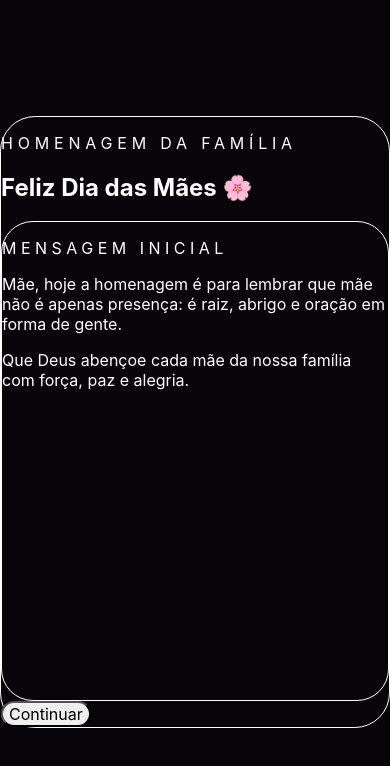
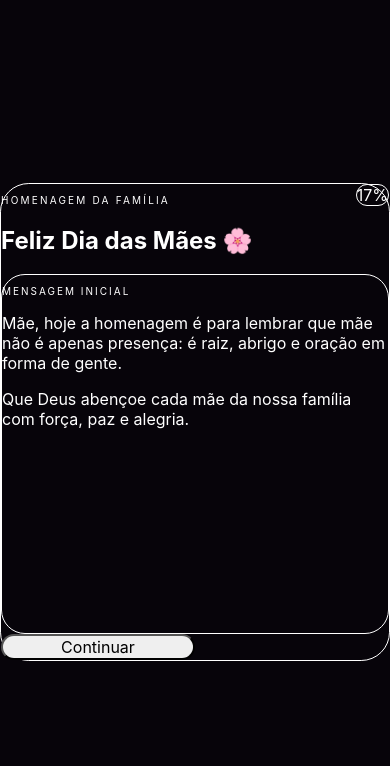
Before and after one commit to thiagodouglas19t-lang/Criando-o-inevit-vel, a React (Vite) app: page / in a window 390 px wide. Both pictures are taken after a click on the button "Abrir homenagem 🎁". Shown: the top 766 px of the page. Built offline with nearby package versions, Linux system fonts and the light colour scheme.

Commit message:
Improve mobile layout and quiz screen

```diff
--- a/src/App.tsx
+++ b/src/App.tsx
@@ -31,7 +31,7 @@ const quiz = [
   { question: 'Na filosofia da família, mãe é...', options: ['Raiz', 'Casa', 'Cuidado', 'Tudo isso junto'], answer: 'Tudo isso junto: raiz, casa e cuidado.' },
 ]
 
-function TypeText({ text, speed = 22 }: { text: string; speed?: number }) {
+function TypeText({ text, speed = 18 }: { text: string; speed?: number }) {
   const [current, setCurrent] = useState('')
 
   useEffect(() => {
@@ -67,47 +67,47 @@ export default function App() {
   }
 
   return (
-    <main className="min-h-screen overflow-hidden bg-[#07040a] text-white">
+    <main className="min-h-screen overflow-x-hidden bg-[#07040a] text-white">
       <div className="fixed inset-0 bg-[radial-gradient(circle_at_top_left,rgba(251,207,232,0.30),transparent_32%),radial-gradient(circle_at_bottom_right,rgba(168,85,247,0.28),transparent_36%),linear-gradient(135deg,#120715,#07040a_55%,#140818)]" />
       <div className="pointer-events-none fixed inset-0 opacity-25 [background-image:linear-gradient(rgba(255,255,255,.07)_1px,transparent_1px),linear-gradient(90deg,rgba(255,255,255,.07)_1px,transparent_1px)] [background-size:42px_42px]" />
       <div className="pointer-events-none fixed inset-0 overflow-hidden">
-        {Array.from({ length: 22 }).map((_, i) => (
+        {Array.from({ length: 18 }).map((_, i) => (
           <span key={i} className="heart" style={{ left: `${(i * 11) % 100}%`, animationDelay: `${i * 0.55}s`, animationDuration: `${8 + (i % 6)}s` }}>{i % 3 === 0 ? '🙏' : '❤️'}</span>
         ))}
       </div>
 
-      <section className="relative mx-auto flex min-h-screen max-w-6xl items-center px-5 py-8">
+      <section className="relative mx-auto flex min-h-screen w-full max-w-6xl items-center px-4 py-5 sm:px-5 sm:py-8">
         {!opened ? (
-          <div className="card-shine w-full rounded-[2.2rem] border border-white/15 bg-white/10 p-6 shadow-2xl shadow-pink-950/40 backdrop-blur-xl md:p-10">
-            <p className="text-xs font-black uppercase tracking-[0.35em] text-pink-200">Presente digital para as mães da família</p>
-            <h1 className="glow-text mt-5 text-5xl font-black leading-none md:text-8xl">Amor em Código</h1>
-            <p className="mt-5 max-w-3xl text-lg text-pink-50/85 md:text-2xl">Uma homenagem com carinho, fé, brincadeira e gratidão para todas as mulheres que cuidam, ensinam e mantêm a família de pé.</p>
+          <div className="card-shine w-full rounded-[1.8rem] border border-white/15 bg-white/10 p-5 shadow-2xl shadow-pink-950/40 backdrop-blur-xl sm:rounded-[2.2rem] sm:p-8 md:p-10">
+            <p className="text-[10px] font-black uppercase tracking-[0.22em] text-pink-200 sm:text-xs sm:tracking-[0.35em]">Presente digital para as mães da família</p>
+            <h1 className="glow-text mt-4 text-4xl font-black leading-none sm:text-6xl md:text-8xl">Amor em Código</h1>
+            <p className="mt-5 max-w-3xl text-base leading-relaxed text-pink-50/85 sm:text-lg md:text-2xl">Uma homenagem com carinho, fé, brincadeira e gratidão para todas as mulheres que cuidam, ensinam e mantêm a família de pé.</p>
             <div className="mt-6 flex flex-wrap gap-2">
-              {familyMothers.map((item) => <button key={item} onClick={() => setPerson(item)} className={`rounded-full border px-4 py-2 font-bold ${person === item ? 'border-pink-200 bg-pink-200 text-pink-950' : 'border-white/15 bg-black/25 text-white'}`}>{item}</button>)}
+              {familyMothers.map((item) => <button key={item} onClick={() => setPerson(item)} className={`rounded-full border px-4 py-2 text-sm font-bold sm:text-base ${person === item ? 'border-pink-200 bg-pink-200 text-pink-950' : 'border-white/15 bg-black/25 text-white'}`}>{item}</button>)}
             </div>
-            <button onClick={() => setOpened(true)} className="mt-8 rounded-full bg-white px-7 py-4 font-black text-pink-700 shadow-xl shadow-pink-950/30 transition hover:scale-105 active:scale-95">Abrir homenagem 🎁</button>
+            <button onClick={() => setOpened(true)} className="mt-8 w-full rounded-full bg-white px-7 py-4 font-black text-pink-700 shadow-xl shadow-pink-950/30 transition active:scale-95 sm:w-auto sm:hover:scale-105">Abrir homenagem 🎁</button>
           </div>
         ) : (
-          <div className="w-full rounded-[2.2rem] border border-white/15 bg-black/35 p-5 shadow-2xl shadow-pink-950/40 backdrop-blur-xl md:p-8">
-            <div className="mb-6 flex items-center justify-between gap-4">
-              <div><p className="text-xs font-black uppercase tracking-[0.3em] text-pink-200">Homenagem da família</p><h2 className="mt-2 text-2xl font-black md:text-5xl">Feliz Dia das Mães 🌸</h2></div>
-              <div className="hidden rounded-full border border-pink-200/30 px-4 py-2 text-sm text-pink-100 md:block">{progress}% carinho</div>
+          <div className="w-full rounded-[1.8rem] border border-white/15 bg-black/35 p-4 shadow-2xl shadow-pink-950/40 backdrop-blur-xl sm:rounded-[2.2rem] sm:p-6 md:p-8">
+            <div className="mb-5 flex items-start justify-between gap-4">
+              <div><p className="text-[10px] font-black uppercase tracking-[0.22em] text-pink-200 sm:text-xs sm:tracking-[0.3em]">Homenagem da família</p><h2 className="mt-2 text-2xl font-black sm:text-3xl md:text-5xl">Feliz Dia das Mães 🌸</h2></div>
+              <div className="rounded-full border border-pink-200/30 px-3 py-2 text-xs text-pink-100 sm:text-sm">{progress}%</div>
             </div>
-            <div className="mb-6 h-2 overflow-hidden rounded-full bg-white/10"><div className="h-full rounded-full bg-gradient-to-r from-pink-200 to-fuchsia-300 transition-all duration-500" style={{ width: `${progress}%` }} /></div>
+            <div className="mb-5 h-2 overflow-hidden rounded-full bg-white/10"><div className="h-full rounded-full bg-gradient-to-r from-pink-200 to-fuchsia-300 transition-all duration-500" style={{ width: `${progress}%` }} /></div>
 
-            {step === 0 && <Panel title="Mensagem inicial"><p className="text-xl leading-relaxed text-white/90 md:text-3xl"><TypeText text={`${person}, hoje a homenagem é para lembrar que mãe não é apenas presença: é raiz, abrigo e oração em forma de gente.`} /></p><p className="mt-5 text-pink-100/80">Que Deus abençoe cada mãe da nossa família com força, paz e alegria.</p></Panel>}
+            {step === 0 && <Panel title="Mensagem inicial"><p className="text-lg leading-relaxed text-white/90 sm:text-2xl md:text-3xl"><TypeText text={`${person}, hoje a homenagem é para lembrar que mãe não é apenas presença: é raiz, abrigo e oração em forma de gente.`} /></p><p className="mt-5 text-base text-pink-100/80 sm:text-lg">Que Deus abençoe cada mãe da nossa família com força, paz e alegria.</p></Panel>}
 
-            {step === 1 && <Panel title="Análise da família"><div className="grid gap-3 md:grid-cols-2">{qualities.map((item) => <div key={item.label} className="rounded-2xl border border-white/10 bg-white/10 p-4 shadow-lg shadow-pink-950/10"><p className="text-sm text-pink-100/70">✔ {item.label}</p><strong className="text-2xl text-white">{item.value}</strong></div>)}</div></Panel>}
+            {step === 1 && <Panel title="Análise da família"><div className="grid gap-3 sm:grid-cols-2">{qualities.map((item) => <div key={item.label} className="rounded-2xl border border-white/10 bg-white/10 p-4 shadow-lg shadow-pink-950/10"><p className="text-sm text-pink-100/70">✔ {item.label}</p><strong className="text-xl text-white sm:text-2xl">{item.value}</strong></div>)}</div></Panel>}
 
-            {step === 2 && <Panel title="Palavra de fé"><p className="text-xl leading-relaxed text-white/90 md:text-3xl">“Honra teu pai e tua mãe.”</p><p className="mt-3 text-pink-100/80">Êxodo 20:12</p><div className="mt-6 rounded-3xl border border-pink-200/30 bg-black/30 p-5 text-xl text-pink-50 md:text-2xl">{blessing}</div><button onClick={nextBlessing} className="mt-5 rounded-full bg-pink-300 px-5 py-3 font-black text-pink-950">Sortear outra bênção 🙏</button></Panel>}
+            {step === 2 && <Panel title="Palavra de fé"><p className="text-2xl leading-relaxed text-white/90 sm:text-3xl md:text-4xl">“Honra teu pai e tua mãe.”</p><p className="mt-3 text-pink-100/80">Êxodo 20:12</p><div className="mt-6 rounded-3xl border border-pink-200/30 bg-black/30 p-5 text-lg text-pink-50 sm:text-2xl">{blessing}</div><button onClick={nextBlessing} className="mt-5 w-full rounded-full bg-pink-300 px-5 py-3 font-black text-pink-950 sm:w-auto">Sortear outra bênção 🙏</button></Panel>}
 
-            {step === 3 && <Panel title="Brincadeira rápida"><p className="mb-5 text-xl text-white/90 md:text-2xl">{currentQuiz.question}</p><div className="grid gap-3 md:grid-cols-2">{currentQuiz.options.map((option) => <button key={option} onClick={() => setQuizAnswer(currentQuiz.answer)} className="rounded-3xl border border-white/10 bg-white/10 p-4 text-left text-lg transition hover:scale-[1.02]">{option}</button>)}</div>{quizAnswer && <div className="mt-5 rounded-3xl bg-white p-5 text-xl font-black text-pink-700">{quizAnswer}</div>}<button onClick={() => { setQuizAnswer(''); setQuizIndex((quizIndex + 1) % quiz.length) }} className="mt-5 rounded-full border border-white/15 px-5 py-3 font-bold text-white/80">Próxima pergunta</button></Panel>}
+            {step === 3 && <Panel title="Brincadeira rápida"><p className="mb-5 text-lg font-bold leading-relaxed text-white/90 sm:text-2xl">{currentQuiz.question}</p><div className="grid gap-3 sm:grid-cols-2">{currentQuiz.options.map((option) => <button key={option} onClick={() => setQuizAnswer(currentQuiz.answer)} className="rounded-2xl border border-pink-200/20 bg-white/10 p-4 text-left text-base font-bold text-white shadow-lg shadow-pink-950/10 transition active:scale-[0.98] sm:rounded-3xl sm:text-lg sm:hover:scale-[1.02]">{option}</button>)}</div>{quizAnswer && <div className="mt-5 rounded-3xl bg-white p-5 text-lg font-black text-pink-700 shadow-xl sm:text-xl">{quizAnswer}</div>}<button onClick={() => { setQuizAnswer(''); setQuizIndex((quizIndex + 1) % quiz.length) }} className="mt-5 w-full rounded-full border border-white/15 px-5 py-3 font-bold text-white/80 sm:w-auto">Próxima pergunta</button></Panel>}
 
-            {step === 4 && <Panel title="Cartas para o coração"><p className="mb-5 text-lg text-white/80">Escolha uma carta para receber uma mensagem:</p><div className="grid gap-3 md:grid-cols-4">{cards.map((card) => <button key={card.title} onClick={() => setSelected(card)} className={`rounded-3xl border p-5 text-left transition hover:scale-[1.02] active:scale-95 ${selected.title === card.title ? 'border-pink-200 bg-pink-200 text-pink-950' : 'border-white/10 bg-white/10 text-white'}`}><div className="text-3xl">{card.icon}</div><strong className="mt-3 block text-2xl">{card.title}</strong><p className="mt-2 text-sm opacity-80">Toque para revelar</p></button>)}</div><div className="mt-5 rounded-3xl border border-pink-200/30 bg-black/30 p-5 text-xl text-pink-50 md:text-2xl">{selected.text}</div></Panel>}
+            {step === 4 && <Panel title="Cartas para o coração"><p className="mb-5 text-base text-white/80 sm:text-lg">Escolha uma carta para receber uma mensagem:</p><div className="grid grid-cols-2 gap-3 md:grid-cols-4">{cards.map((card) => <button key={card.title} onClick={() => setSelected(card)} className={`rounded-2xl border p-4 text-left transition active:scale-95 sm:rounded-3xl sm:p-5 ${selected.title === card.title ? 'border-pink-200 bg-pink-200 text-pink-950' : 'border-white/10 bg-white/10 text-white'}`}><div className="text-2xl sm:text-3xl">{card.icon}</div><strong className="mt-2 block text-lg sm:text-2xl">{card.title}</strong><p className="mt-1 text-xs opacity-80 sm:text-sm">Toque para revelar</p></button>)}</div><div className="mt-5 rounded-3xl border border-pink-200/30 bg-black/30 p-5 text-lg text-pink-50 sm:text-2xl">{selected.text}</div></Panel>}
 
-            {step === 5 && <Panel title="Mensagem final"><p className="text-xl leading-relaxed text-white/90 md:text-3xl">Para todas as mães da nossa família: que Deus recompense cada cuidado silencioso, cada oração feita no secreto e cada gesto de amor que sustentou a nossa casa.</p><p className="mt-6 text-lg text-pink-100/90 md:text-2xl">O tempo passa, a família cresce, as fases mudam. Mas o amor de mãe continua sendo um dos jeitos mais bonitos de Deus ensinar cuidado.</p><div className="mt-7 rounded-3xl bg-white p-5 text-center text-2xl font-black text-pink-700 md:text-4xl">Feliz Dia das Mães ❤️</div></Panel>}
+            {step === 5 && <Panel title="Mensagem final"><p className="text-lg leading-relaxed text-white/90 sm:text-2xl md:text-3xl">Para todas as mães da nossa família: que Deus recompense cada cuidado silencioso, cada oração feita no secreto e cada gesto de amor que sustentou a nossa casa.</p><p className="mt-6 text-base text-pink-100/90 sm:text-2xl">O tempo passa, a família cresce, as fases mudam. Mas o amor de mãe continua sendo um dos jeitos mais bonitos de Deus ensinar cuidado.</p><div className="mt-7 rounded-3xl bg-white p-5 text-center text-2xl font-black text-pink-700 md:text-4xl">Feliz Dia das Mães ❤️</div></Panel>}
 
-            <div className="mt-6 flex flex-wrap gap-3">{step > 0 && <button onClick={() => setStep(step - 1)} className="rounded-full border border-white/15 px-5 py-3 font-bold text-white/80">Voltar</button>}<button onClick={() => setStep(Math.min(totalSteps - 1, step + 1))} className="rounded-full bg-pink-300 px-6 py-3 font-black text-pink-950 transition hover:scale-105 active:scale-95">{step === totalSteps - 1 ? 'Finalizado ❤️' : 'Continuar'}</button></div>
+            <div className="mt-5 grid grid-cols-2 gap-3 sm:flex sm:flex-wrap">{step > 0 && <button onClick={() => setStep(step - 1)} className="rounded-full border border-white/15 px-5 py-3 font-bold text-white/80">Voltar</button>}<button onClick={() => setStep(Math.min(totalSteps - 1, step + 1))} className="rounded-full bg-pink-300 px-6 py-3 font-black text-pink-950 transition active:scale-95 sm:hover:scale-105">{step === totalSteps - 1 ? 'Finalizado ❤️' : 'Continuar'}</button></div>
           </div>
         )}
       </section>
@@ -116,5 +116,5 @@ export default function App() {
 }
 
 function Panel({ title, children }: { title: string; children: React.ReactNode }) {
-  return <section className="min-h-[480px] rounded-[2rem] border border-white/10 bg-white/10 p-5 md:p-8"><p className="mb-5 text-xs font-black uppercase tracking-[0.28em] text-pink-200">{title}</p>{children}</section>
+  return <section className="min-h-[360px] rounded-[1.5rem] border border-white/10 bg-white/10 p-4 sm:min-h-[430px] sm:rounded-[2rem] sm:p-6 md:min-h-[480px] md:p-8"><p className="mb-4 text-[10px] font-black uppercase tracking-[0.2em] text-pink-200 sm:mb-5 sm:text-xs sm:tracking-[0.28em]">{title}</p>{children}</section>
 }
```
